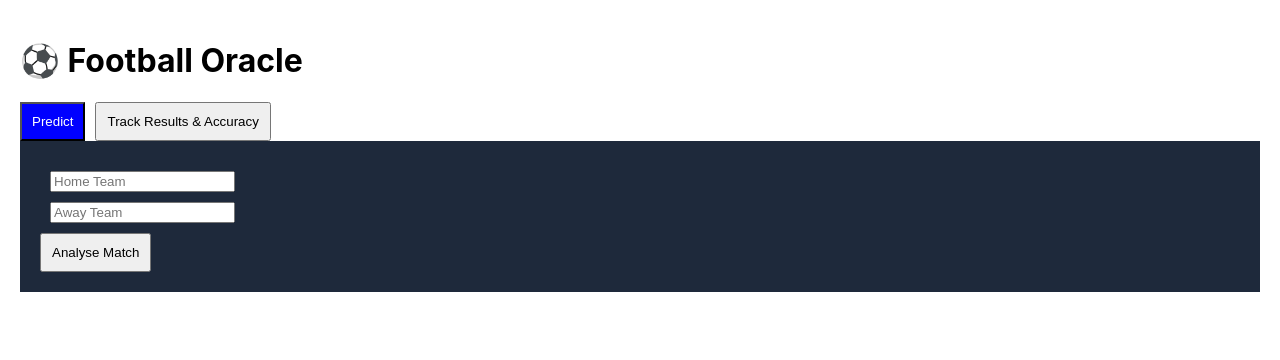
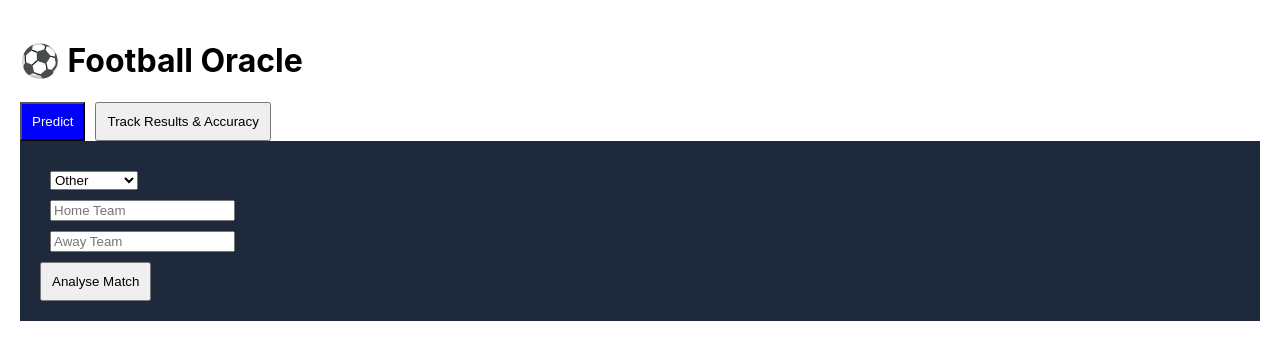
Before and after one commit to russellyasin/football-system, a React (Create React App) app in the folder frontend/: page / in a window 1280 px wide. Shown: the top 360 px of the page. Built offline with nearby package versions, Linux system fonts and the light colour scheme.

Commit message:
add multi-league support

```diff
--- a/frontend/src/FootballOracle.js
+++ b/frontend/src/FootballOracle.js
@@ -1,6 +1,6 @@
 import { useState, useEffect } from "react";
 
-// ✅ ✅ FIXED URL (ONLY CHANGE)
+// ✅ ✅ FIXED URL (REMOVED HTML BUG)
 const API = "https://football-system-v5ot.onrender.com";
 
 const MARKET_LABELS = {
@@ -57,6 +57,9 @@ function PredictPanel() {
   const [odds, setOdds] = useState({});
   const [showOdds, setShowOdds] = useState(false);
 
+  // ✅ ✅ MULTI-LEAGUE (ADDED — NO STRUCTURE CHANGE)
+  const [league, setLeague] = useState("DEFAULT");
+
   const [result, setResult] = useState(null);
   const [error, setError] = useState("");
   const [loading, setLoading] = useState(false);
@@ -78,7 +81,8 @@ function PredictPanel() {
           home: homeTeam,
           away: awayTeam,
           rho,
-          odds
+          odds,
+          league   // ✅ ✅ NEW FIELD
         })
       });
 
@@ -97,6 +101,16 @@ function PredictPanel() {
 
   return (
     <div style={card}>
+
+      {/* ✅ ✅ MULTI-LEAGUE DROPDOWN */}
+      <select value={league} onChange={e => setLeague(e.target.value)} style={inputStyle}>
+        <option value="EPL">EPL</option>
+        <option value="LA_LIGA">La Liga</option>
+        <option value="SERIE_A">Serie A</option>
+        <option value="BUNDESLIGA">Bundesliga</option>
+        <option value="DEFAULT">Other</option>
+      </select>
+
       <input placeholder="Home Team" value={homeTeam} onChange={e => setHomeTeam(e.target.value)} style={inputStyle} />
       <input placeholder="Away Team" value={awayTeam} onChange={e => setAwayTeam(e.target.value)} style={inputStyle} />
 
```
